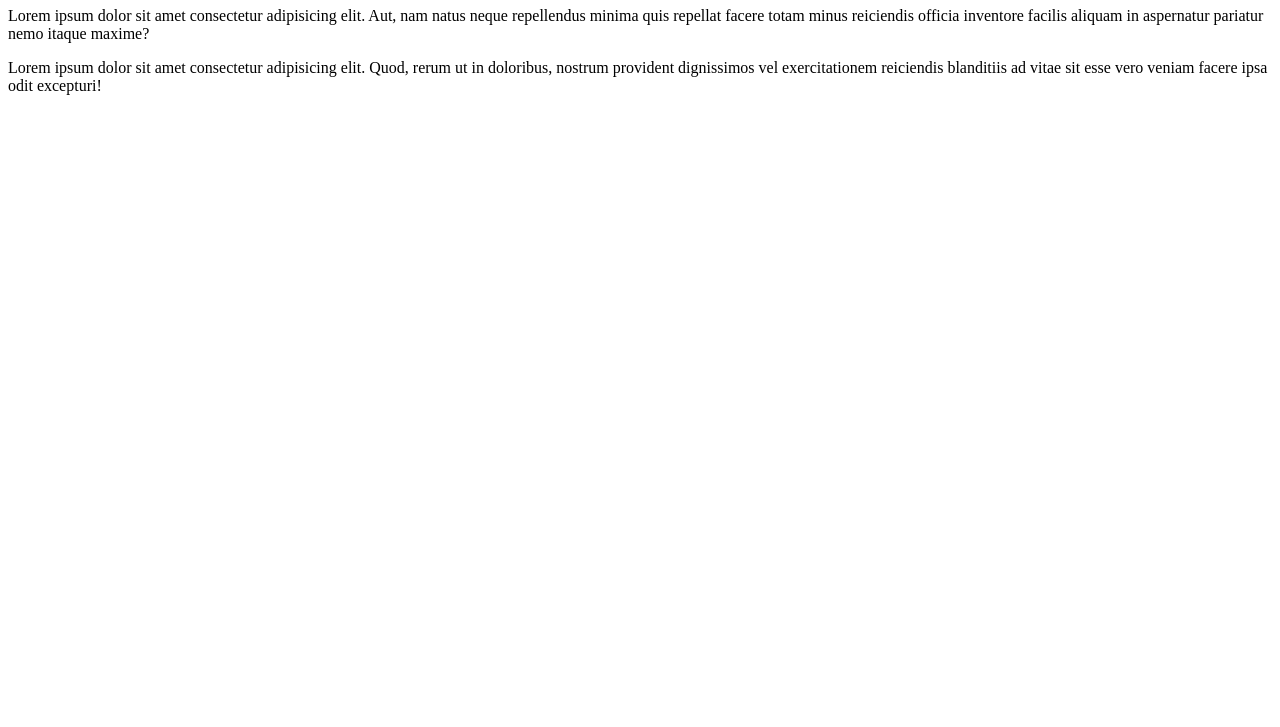
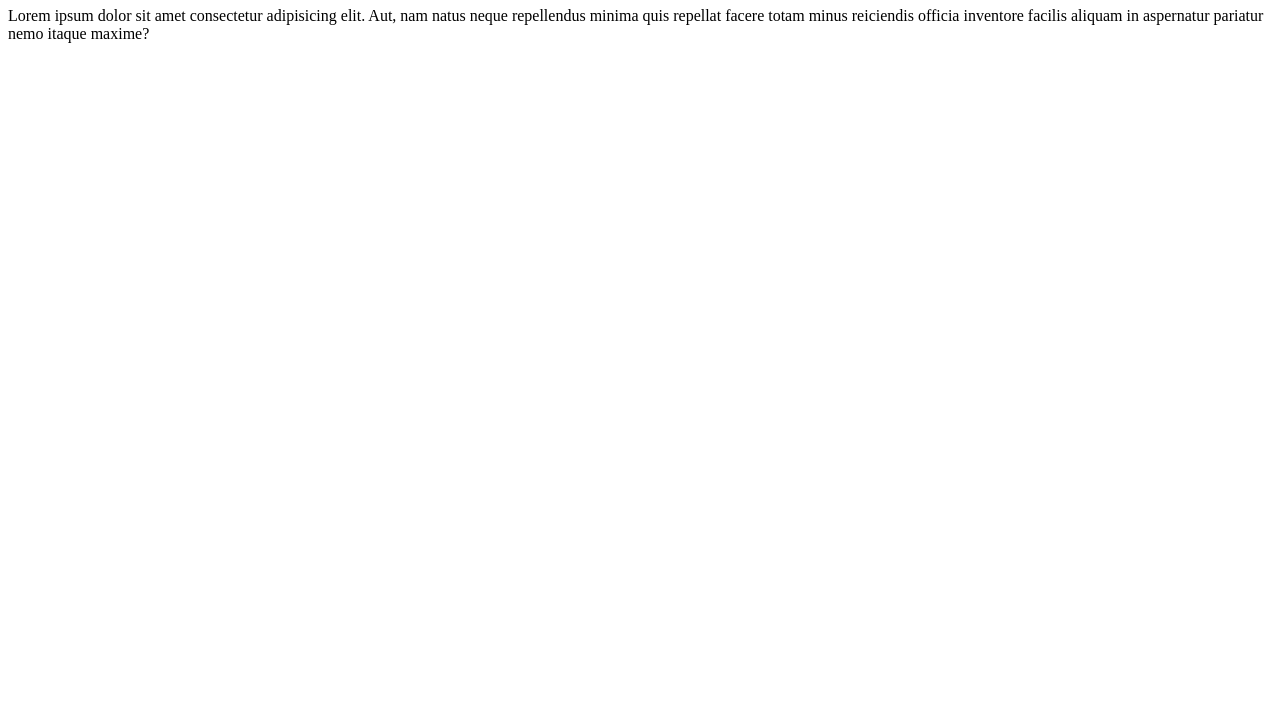
Before and after one commit to gitsofian/aws-webapp, a plain HTML site: page index.html in a window 1280 px wide. Shown: the part 73-800 px from the top of the page. Drawn offline with Linux system fonts and the light colour scheme.

Commit message:
corrector 1

```diff
--- a/index.html
+++ b/index.html
@@ -13,10 +13,5 @@
       officia inventore facilis aliquam in aspernatur pariatur nemo itaque
       maxime?
     </p>
-    <p>
-      Lorem ipsum dolor sit amet consectetur adipisicing elit. Quod, rerum ut in
-      doloribus, nostrum provident dignissimos vel exercitationem reiciendis
-      blanditiis ad vitae sit esse vero veniam facere ipsa odit excepturi!
-    </p>
   </body>
 </html>
```
